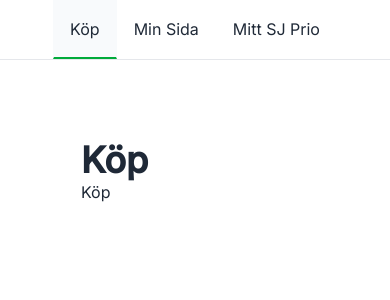
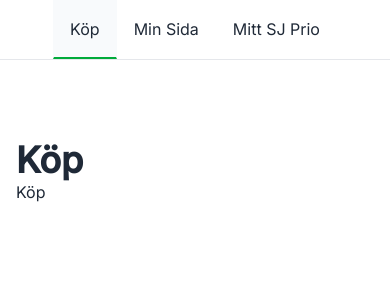
Before and after one commit to oliie/sj-hackathon-svelte, a Svelte app: page / in a window 390 px wide. Shown: the top 300 px of the page. Built offline with nearby package versions, Linux system fonts and the light colour scheme.

Commit message:
- adds CSS fix

```diff
--- a/src/App.svelte
+++ b/src/App.svelte
@@ -7,7 +7,7 @@
 
 <Nav />
 
-<main class="container mx-auto px-4 py-20 w-2/3">
+<main class="container mx-auto px-4 py-20 w-full md:w-2/3">
   {#if $navStore === 'Köp'}
     <h1 class="text-4xl font-bold">Köp</h1>
     <Buy />
```
